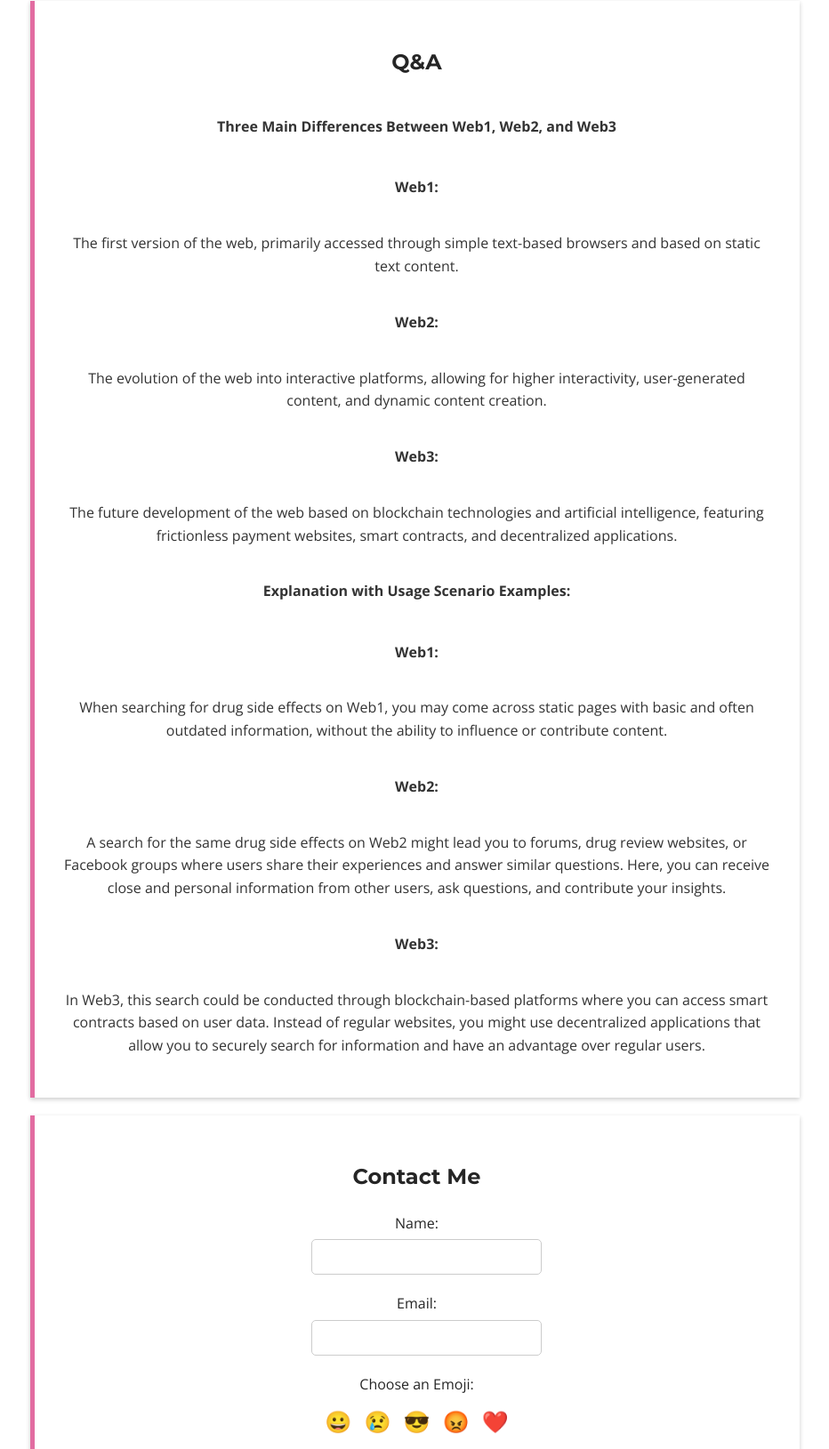
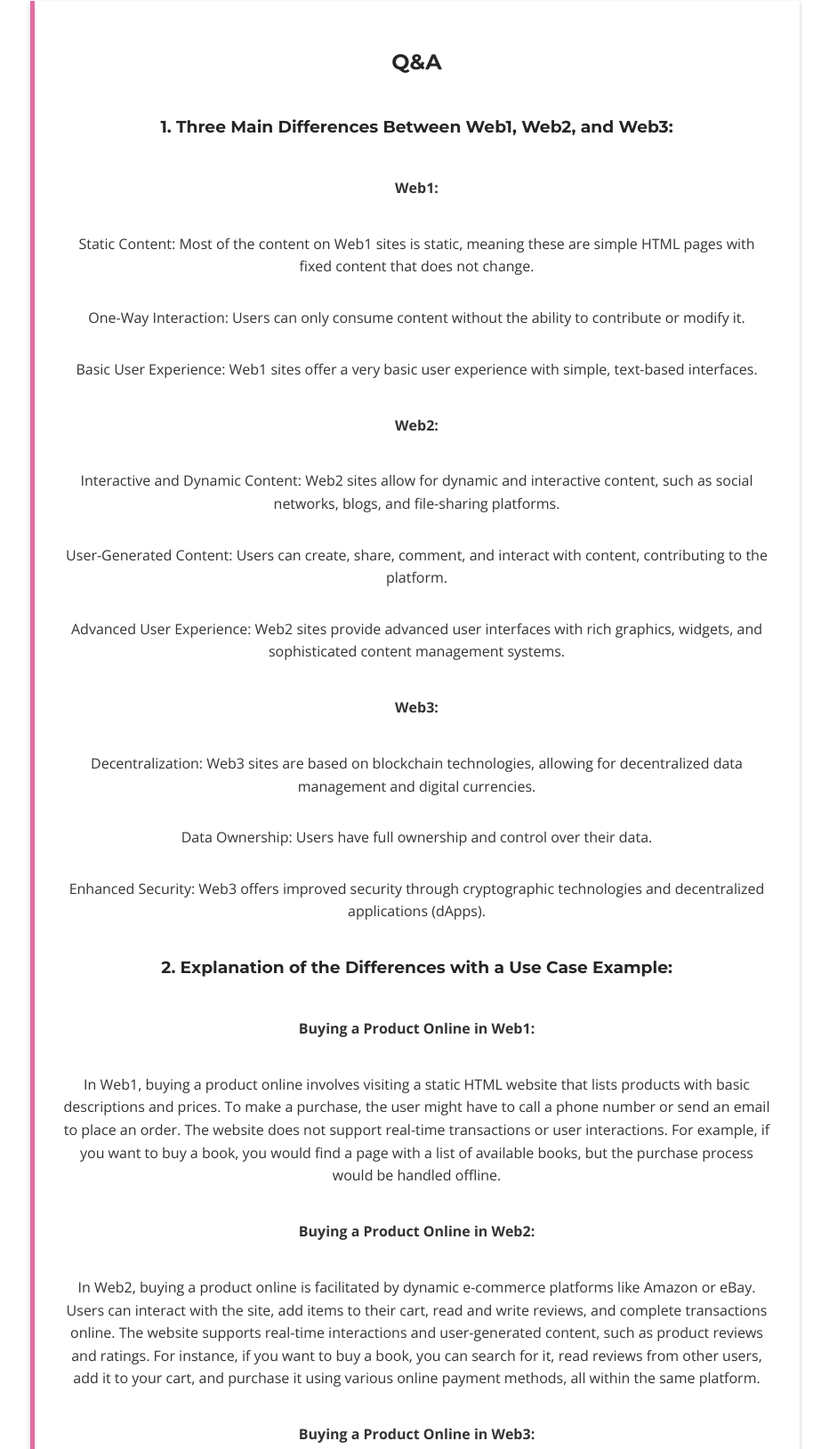
Before and after one commit to WED-2023/205850621, a plain HTML site: page index.html in a window 1280 px wide. Shown: the part 2308-3937 px from the top of the page at 89% size, without its empty margins (174-1106 px from the left). Drawn offline with nearby package versions, Linux system fonts and the light colour scheme.

Commit message:
updated q&a

```diff
--- a/index.html
+++ b/index.html
@@ -109,22 +109,36 @@
 <!-- Q&A section -->
 <section id="qa" class="section">
     <h2>Q&A</h2>
-                <h4>Three Main Differences Between Web1, Web2, and Web3</h4>
+
+    <h3>1. Three Main Differences Between Web1, Web2, and Web3:</h3>
+
     <h4>Web1:</h4>
-                <p> The first version of the web, primarily accessed through simple text-based browsers and based on static text content.</li>
+    <p>Static Content: Most of the content on Web1 sites is static, meaning these are simple HTML pages with fixed content that does not change.</p>
+    <p>One-Way Interaction: Users can only consume content without the ability to contribute or modify it.</p>
+    <p>Basic User Experience: Web1 sites offer a very basic user experience with simple, text-based interfaces.</p>
+
     <h4>Web2:</h4>
-                    <p> The evolution of the web into interactive platforms, allowing for higher interactivity, user-generated content, and dynamic content creation.</li>
+    <p>Interactive and Dynamic Content: Web2 sites allow for dynamic and interactive content, such as social networks, blogs, and file-sharing platforms.</p>
+    <p>User-Generated Content: Users can create, share, comment, and interact with content, contributing to the platform.</p>
+    <p>Advanced User Experience: Web2 sites provide advanced user interfaces with rich graphics, widgets, and sophisticated content management systems.</p>
+
     <h4>Web3:</h4>
-                        <p> The future development of the web based on blockchain technologies and artificial intelligence, featuring frictionless payment websites, smart contracts, and decentralized applications.</li>
-                </ol>
-                <h4>Explanation with Usage Scenario Examples:</h4>
-                <h4>Web1:</h4>
-                <p>When searching for drug side effects on Web1, you may come across static pages with basic and often outdated information, without the ability to influence or contribute content.</p>
-                <h4>Web2:</h4>
-                <p>A search for the same drug side effects on Web2 might lead you to forums, drug review websites, or Facebook groups where users share their experiences and answer similar questions. Here, you can receive close and personal information from other users, ask questions, and contribute your insights.</p>
-                <h4>Web3:</h4>
-                <p>In Web3, this search could be conducted through blockchain-based platforms where you can access smart contracts based on user data. Instead of regular websites, you might use decentralized applications that allow you to securely search for information and have an advantage over regular users.</p>
+    <p>Decentralization: Web3 sites are based on blockchain technologies, allowing for decentralized data management and digital currencies.</p>
+    <p>Data Ownership: Users have full ownership and control over their data.</p>
+    <p>Enhanced Security: Web3 offers improved security through cryptographic technologies and decentralized applications (dApps).</p>
+
+    <h3>2. Explanation of the Differences with a Use Case Example:</h3>
+
+    <h4>Buying a Product Online in Web1:</h4>
+    <p>In Web1, buying a product online involves visiting a static HTML website that lists products with basic descriptions and prices. To make a purchase, the user might have to call a phone number or send an email to place an order. The website does not support real-time transactions or user interactions. For example, if you want to buy a book, you would find a page with a list of available books, but the purchase process would be handled offline.</p>
+
+    <h4>Buying a Product Online in Web2:</h4>
+    <p>In Web2, buying a product online is facilitated by dynamic e-commerce platforms like Amazon or eBay. Users can interact with the site, add items to their cart, read and write reviews, and complete transactions online. The website supports real-time interactions and user-generated content, such as product reviews and ratings. For instance, if you want to buy a book, you can search for it, read reviews from other users, add it to your cart, and purchase it using various online payment methods, all within the same platform.</p>
+
+    <h4>Buying a Product Online in Web3:</h4>
+    <p>In Web3, buying a product online involves using decentralized marketplaces powered by blockchain technology. These platforms allow users to transact directly with each other without intermediaries. Smart contracts handle the transactions, ensuring security and transparency. Users have full control over their data and digital assets. For example, if you want to buy a book, you would visit a decentralized marketplace, browse listings verified by blockchain, and complete the purchase using cryptocurrency. The transaction is secure, transparent, and does not require a central authority to manage it.</p>
 </section>
+
 
             <!-- Contact Me section -->
             <section id="contact" class="section">
```
Lines whose indentation alone changed are shown as unchanged.
